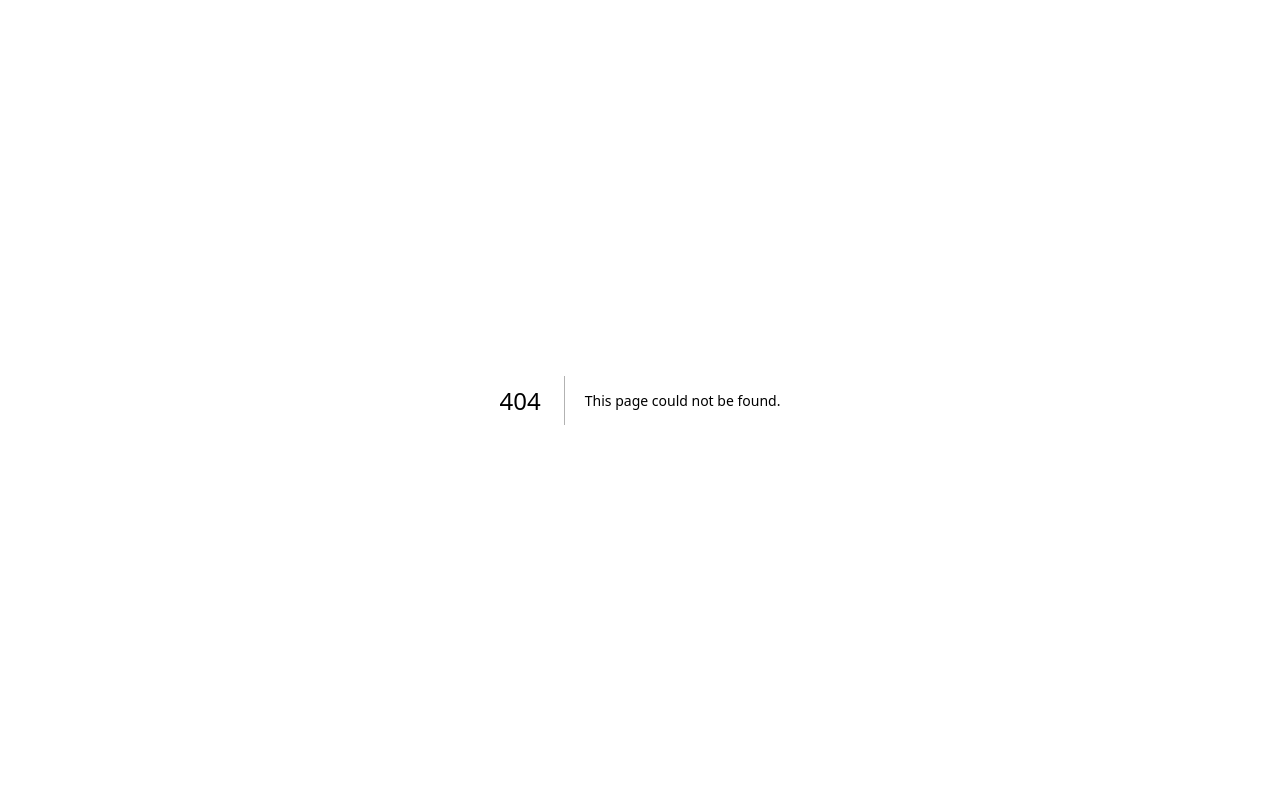
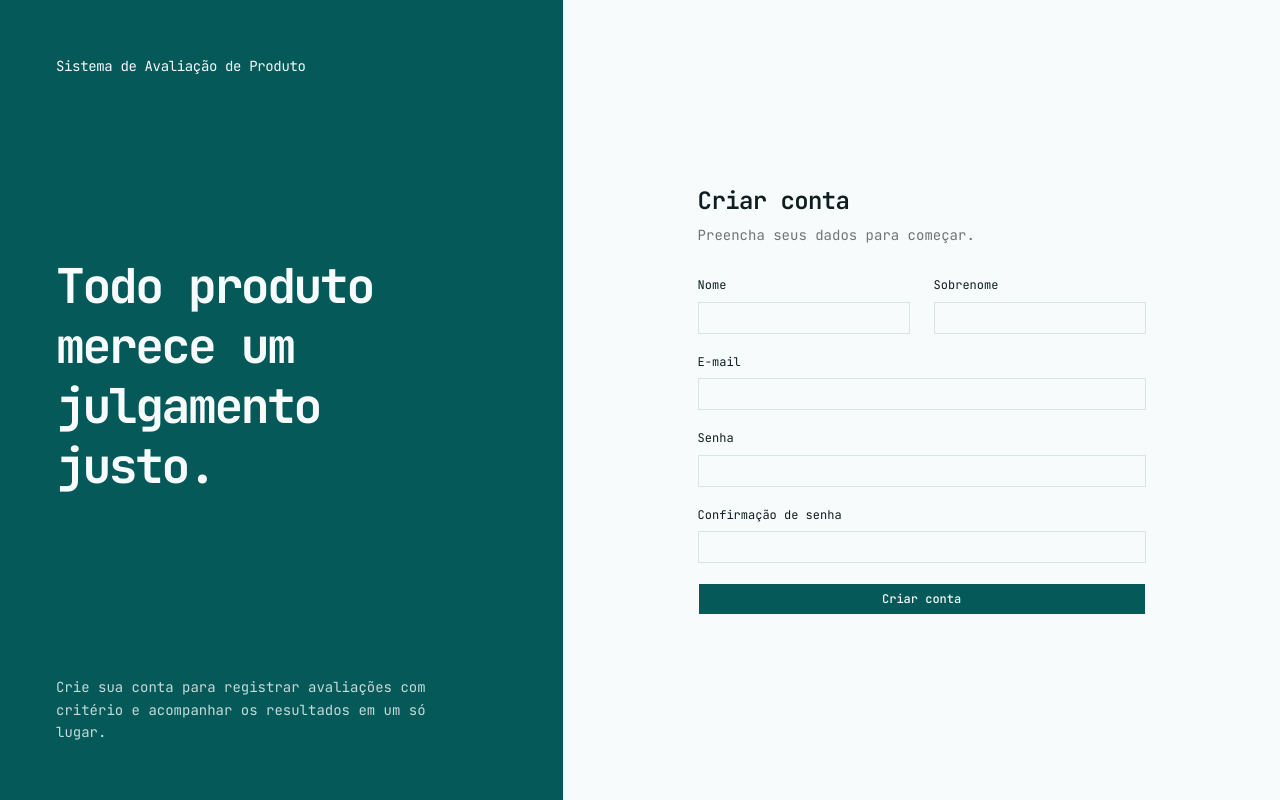
Before and after one commit to Alexandre-Boer/sistema-avaliacao-de-produto, a Next.js app: page /auth/sign-up in a window 1280 px wide. Before the commit this address had no page. Built offline with nearby package versions, Linux system fonts and the light colour scheme.

Commit message:
feat: adiciona páginas de sign-up e sucesso

```diff
--- /dev/null
+++ b/src/app/auth/sign-up/page.tsx
@@ -0,0 +1,33 @@
+import type { Metadata } from "next";
+import { SignUpForm } from "@/app/auth/sign-up/sign-up-form";
+
+export const metadata: Metadata = {
+  title: "Criar conta — Sistema de Avaliação de Produto",
+};
+
+export default function SignUpPage() {
+  return (
+    <main className="flex min-h-svh flex-1 flex-col lg:flex-row">
+      <section className="flex flex-col justify-between gap-10 bg-primary px-8 py-10 text-primary-foreground lg:w-[44%] lg:px-14 lg:py-14">
+        <p className="text-sm tracking-tight">Sistema de Avaliação de Produto</p>
+        <h1 className="max-w-md text-3xl font-bold leading-tight tracking-tighter text-balance lg:text-5xl">
+          Todo produto merece um julgamento justo.
+        </h1>
+        <p className="max-w-sm text-sm leading-relaxed opacity-80">
+          Crie sua conta para registrar avaliações com critério e acompanhar os
+          resultados em um só lugar.
+        </p>
+      </section>
+
+      <section className="flex flex-1 items-center justify-center px-6 py-12 lg:px-14">
+        <div className="w-full max-w-md">
+          <h2 className="text-2xl font-semibold tracking-tight">Criar conta</h2>
+          <p className="mt-2 mb-8 text-sm text-muted-foreground">
+            Preencha seus dados para começar.
+          </p>
+          <SignUpForm />
+        </div>
+      </section>
+    </main>
+  );
+}
--- /dev/null
+++ b/src/app/auth/sign-up/sign-up-form.tsx
@@ -0,0 +1,143 @@
+"use client";
+
+import { zodResolver } from "@hookform/resolvers/zod";
+import { useMutation } from "@tanstack/react-query";
+import { useRouter } from "next/navigation";
+import { useForm } from "react-hook-form";
+import { Alert, AlertDescription, AlertTitle } from "@/components/ui/alert";
+import { Button } from "@/components/ui/button";
+import {
+  Field,
+  FieldError,
+  FieldGroup,
+  FieldLabel,
+} from "@/components/ui/field";
+import { Input } from "@/components/ui/input";
+import { type SignUpInput, signUpSchema } from "@/lib/validation/sign-up";
+
+const FALLBACK_ERROR = "Não foi possível criar sua conta. Tente novamente.";
+
+async function signUp(input: SignUpInput): Promise<void> {
+  const response = await fetch("/api/v1/sign-up", {
+    method: "POST",
+    headers: { "content-type": "application/json" },
+    body: JSON.stringify(input),
+  });
+
+  if (!response.ok) {
+    const data = await response.json().catch(() => null);
+    throw new Error(data?.error ?? FALLBACK_ERROR);
+  }
+}
+
+export function SignUpForm() {
+  const router = useRouter();
+
+  const {
+    register,
+    handleSubmit,
+    formState: { errors },
+  } = useForm<SignUpInput>({
+    resolver: zodResolver(signUpSchema),
+    defaultValues: {
+      firstName: "",
+      lastName: "",
+      email: "",
+      password: "",
+      passwordConfirmation: "",
+    },
+  });
+
+  const mutation = useMutation({
+    mutationFn: signUp,
+    onSuccess: () => router.push("/auth/sign-up/success"),
+  });
+
+  return (
+    <form
+      onSubmit={handleSubmit((data) => mutation.mutate(data))}
+      noValidate
+    >
+      <FieldGroup>
+        {mutation.isError && (
+          <Alert variant="destructive">
+            <AlertTitle>Erro ao criar conta</AlertTitle>
+            <AlertDescription>
+              {mutation.error instanceof Error
+                ? mutation.error.message
+                : FALLBACK_ERROR}
+            </AlertDescription>
+          </Alert>
+        )}
+
+        <div className="grid gap-6 sm:grid-cols-2">
+          <Field data-invalid={Boolean(errors.firstName)}>
+            <FieldLabel htmlFor="firstName">Nome</FieldLabel>
+            <Input
+              id="firstName"
+              autoComplete="given-name"
+              aria-invalid={Boolean(errors.firstName)}
+              {...register("firstName")}
+            />
+            {errors.firstName && <FieldError errors={[errors.firstName]} />}
+          </Field>
+
+          <Field data-invalid={Boolean(errors.lastName)}>
+            <FieldLabel htmlFor="lastName">Sobrenome</FieldLabel>
+            <Input
+              id="lastName"
+              autoComplete="family-name"
+              aria-invalid={Boolean(errors.lastName)}
+              {...register("lastName")}
+            />
+            {errors.lastName && <FieldError errors={[errors.lastName]} />}
+          </Field>
+        </div>
+
+        <Field data-invalid={Boolean(errors.email)}>
+          <FieldLabel htmlFor="email">E-mail</FieldLabel>
+          <Input
+            id="email"
+            type="email"
+            autoComplete="email"
+            aria-invalid={Boolean(errors.email)}
+            {...register("email")}
+          />
+          {errors.email && <FieldError errors={[errors.email]} />}
+        </Field>
+
+        <Field data-invalid={Boolean(errors.password)}>
+          <FieldLabel htmlFor="password">Senha</FieldLabel>
+          <Input
+            id="password"
+            type="password"
+            autoComplete="new-password"
+            aria-invalid={Boolean(errors.password)}
+            {...register("password")}
+          />
+          {errors.password && <FieldError errors={[errors.password]} />}
+        </Field>
+
+        <Field data-invalid={Boolean(errors.passwordConfirmation)}>
+          <FieldLabel htmlFor="passwordConfirmation">
+            Confirmação de senha
+          </FieldLabel>
+          <Input
+            id="passwordConfirmation"
+            type="password"
+            autoComplete="new-password"
+            aria-invalid={Boolean(errors.passwordConfirmation)}
+            {...register("passwordConfirmation")}
+          />
+          {errors.passwordConfirmation && (
+            <FieldError errors={[errors.passwordConfirmation]} />
+          )}
+        </Field>
+
+        <Button type="submit" disabled={mutation.isPending}>
+          {mutation.isPending ? "Criando conta…" : "Criar conta"}
+        </Button>
+      </FieldGroup>
+    </form>
+  );
+}
--- /dev/null
+++ b/src/app/auth/sign-up/success/page.tsx
@@ -0,0 +1,36 @@
+import type { Metadata } from "next";
+import Link from "next/link";
+import { Button } from "@/components/ui/button";
+import {
+  Card,
+  CardContent,
+  CardDescription,
+  CardHeader,
+  CardTitle,
+} from "@/components/ui/card";
+
+export const metadata: Metadata = {
+  title: "Conta criada — Sistema de Avaliação de Produto",
+};
+
+export default function SignUpSuccessPage() {
+  return (
+    <main className="flex min-h-svh flex-1 items-center justify-center bg-background px-6">
+      <Card className="w-full max-w-md">
+        <CardHeader>
+          <CardTitle className="text-2xl tracking-tight">
+            Conta criada
+          </CardTitle>
+          <CardDescription>
+            Sua conta foi criada com sucesso. Você já pode usar a plataforma.
+          </CardDescription>
+        </CardHeader>
+        <CardContent>
+          <Button asChild>
+            <Link href="/">Ir para a página inicial</Link>
+          </Button>
+        </CardContent>
+      </Card>
+    </main>
+  );
+}
--- a/src/app/globals.css
+++ b/src/app/globals.css
@@ -49,14 +49,14 @@
 }
 
 :root {
-  --background: oklch(1 0 0);
-  --foreground: oklch(0.145 0 0);
+  --background: oklch(0.985 0.004 200);
+  --foreground: oklch(0.22 0.02 210);
   --card: oklch(1 0 0);
-  --card-foreground: oklch(0.145 0 0);
+  --card-foreground: oklch(0.22 0.02 210);
   --popover: oklch(1 0 0);
-  --popover-foreground: oklch(0.145 0 0);
-  --primary: oklch(0.205 0 0);
-  --primary-foreground: oklch(0.985 0 0);
+  --popover-foreground: oklch(0.22 0.02 210);
+  --primary: oklch(0.42 0.07 195);
+  --primary-foreground: oklch(0.985 0.004 200);
   --secondary: oklch(0.97 0 0);
   --secondary-foreground: oklch(0.205 0 0);
   --muted: oklch(0.97 0 0);
@@ -64,9 +64,9 @@
   --accent: oklch(0.97 0 0);
   --accent-foreground: oklch(0.205 0 0);
   --destructive: oklch(0.577 0.245 27.325);
-  --border: oklch(0.922 0 0);
-  --input: oklch(0.922 0 0);
-  --ring: oklch(0.708 0 0);
+  --border: oklch(0.91 0.01 200);
+  --input: oklch(0.91 0.01 200);
+  --ring: oklch(0.55 0.06 195);
   --chart-1: oklch(0.87 0 0);
   --chart-2: oklch(0.556 0 0);
   --chart-3: oklch(0.439 0 0);
@@ -90,8 +90,8 @@
   --card-foreground: oklch(0.985 0 0);
   --popover: oklch(0.205 0 0);
   --popover-foreground: oklch(0.985 0 0);
-  --primary: oklch(0.922 0 0);
-  --primary-foreground: oklch(0.205 0 0);
+  --primary: oklch(0.82 0.09 185);
+  --primary-foreground: oklch(0.22 0.03 210);
   --secondary: oklch(0.269 0 0);
   --secondary-foreground: oklch(0.985 0 0);
   --muted: oklch(0.269 0 0);
--- a/src/app/layout.tsx
+++ b/src/app/layout.tsx
@@ -1,6 +1,7 @@
 import type { Metadata } from "next";
 import { Geist, Geist_Mono, JetBrains_Mono } from "next/font/google";
 import "./globals.css";
+import { Providers } from "@/app/providers";
 import { cn } from "@/lib/utils";
 
 const jetbrainsMono = JetBrains_Mono({
@@ -19,14 +20,14 @@ const geistMono = Geist_Mono({
 });
 
 export const metadata: Metadata = {
-  title: "Create Next App",
-  description: "Generated by create next app",
+  title: "Sistema de Avaliação de Produto",
+  description: "Plataforma para avaliação de produtos",
 };
 
 export default function RootLayout({ children }: LayoutProps<"/">) {
   return (
     <html
-      lang="en"
+      lang="pt-BR"
       className={cn(
         "h-full",
         "antialiased",
@@ -36,7 +37,9 @@ export default function RootLayout({ children }: LayoutProps<"/">) {
         jetbrainsMono.variable,
       )}
     >
-      <body className="min-h-full flex flex-col">{children}</body>
+      <body className="min-h-full flex flex-col">
+        <Providers>{children}</Providers>
+      </body>
     </html>
   );
 }
--- /dev/null
+++ b/src/app/providers.tsx
@@ -0,0 +1,12 @@
+"use client";
+
+import { QueryClient, QueryClientProvider } from "@tanstack/react-query";
+import { useState } from "react";
+
+export function Providers({ children }: { children: React.ReactNode }) {
+  const [queryClient] = useState(() => new QueryClient());
+
+  return (
+    <QueryClientProvider client={queryClient}>{children}</QueryClientProvider>
+  );
+}
```
Also changed, not shown: 1 other file (tests, documents, lock files or other folders).
